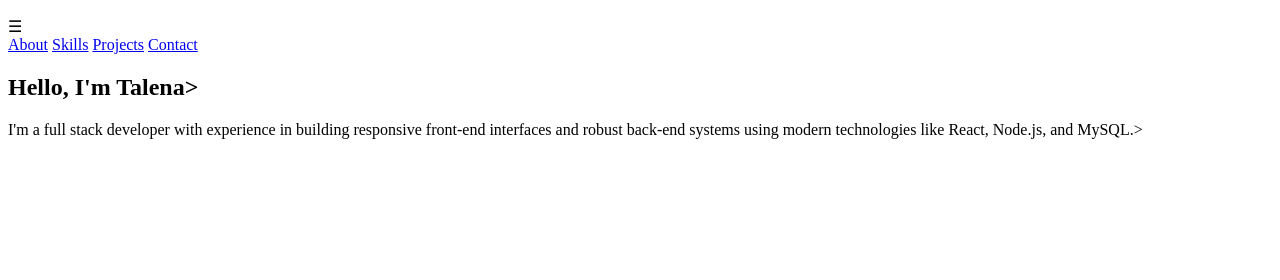
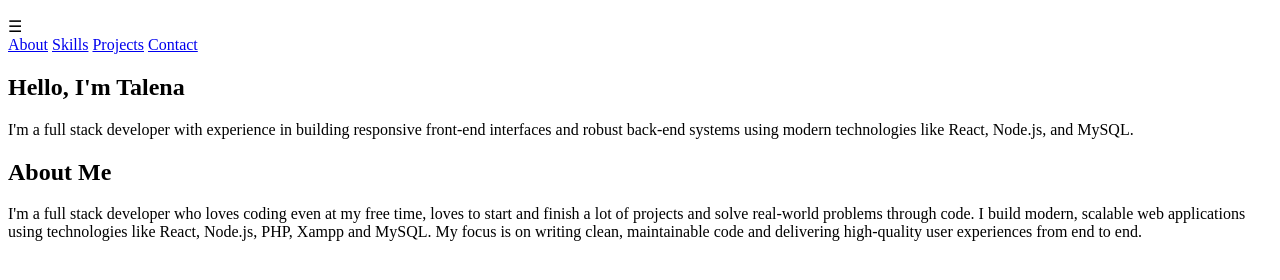
Before and after one commit to talenaa/portfolioWeb, a plain HTML site: page index.html in a window 1280 px wide. Shown: the part 76-356 px from the top of the page. Drawn offline with Linux system fonts and the light colour scheme.

Commit message:
feat: about me

```diff
--- a/index.html
+++ b/index.html
@@ -20,8 +20,17 @@
         </header>
 
         <section class="intro">
-            <h1>Hello, I'm Talena></h1>
-            <p>I'm a full stack developer with experience in building responsive front-end interfaces and robust back-end systems using modern technologies like React, Node.js, and MySQL.></p>
+            <h1>Hello, I'm Talena</h1>
+            <p>I'm a full stack developer with experience in building responsive front-end interfaces and robust back-end systems using modern technologies like React, Node.js, and MySQL.</p>
         </section>
+
+        <section id="about">
+            <h2>About Me</h2>
+            <p>
+              I'm a full stack developer who loves coding even at my free time, loves to start and finish a lot of projects and solve real-world problems through code.
+              I build modern, scalable web applications using technologies like React, Node.js, PHP, Xampp and MySQL.
+              My focus is on writing clean, maintainable code and delivering high-quality user experiences from end to end.
+            </p>
+          </section>
     </body>
 </html>
```
